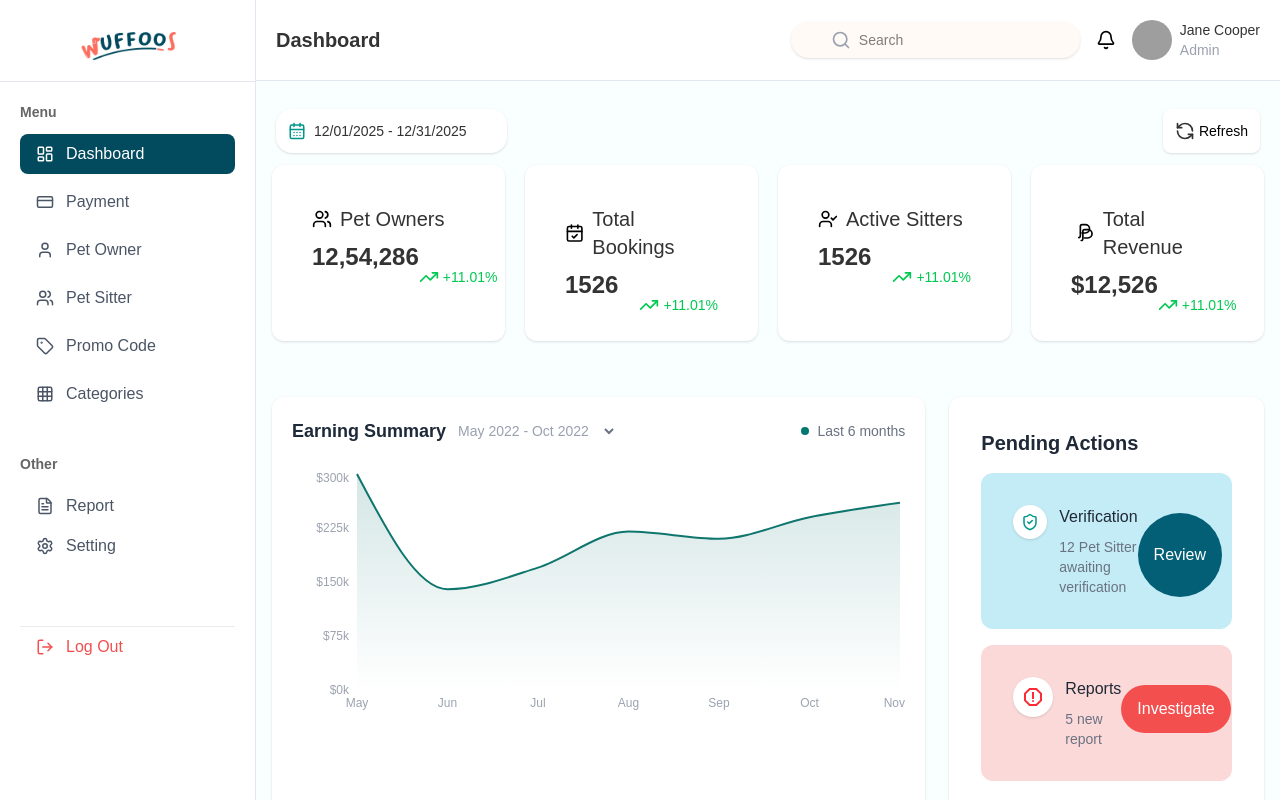
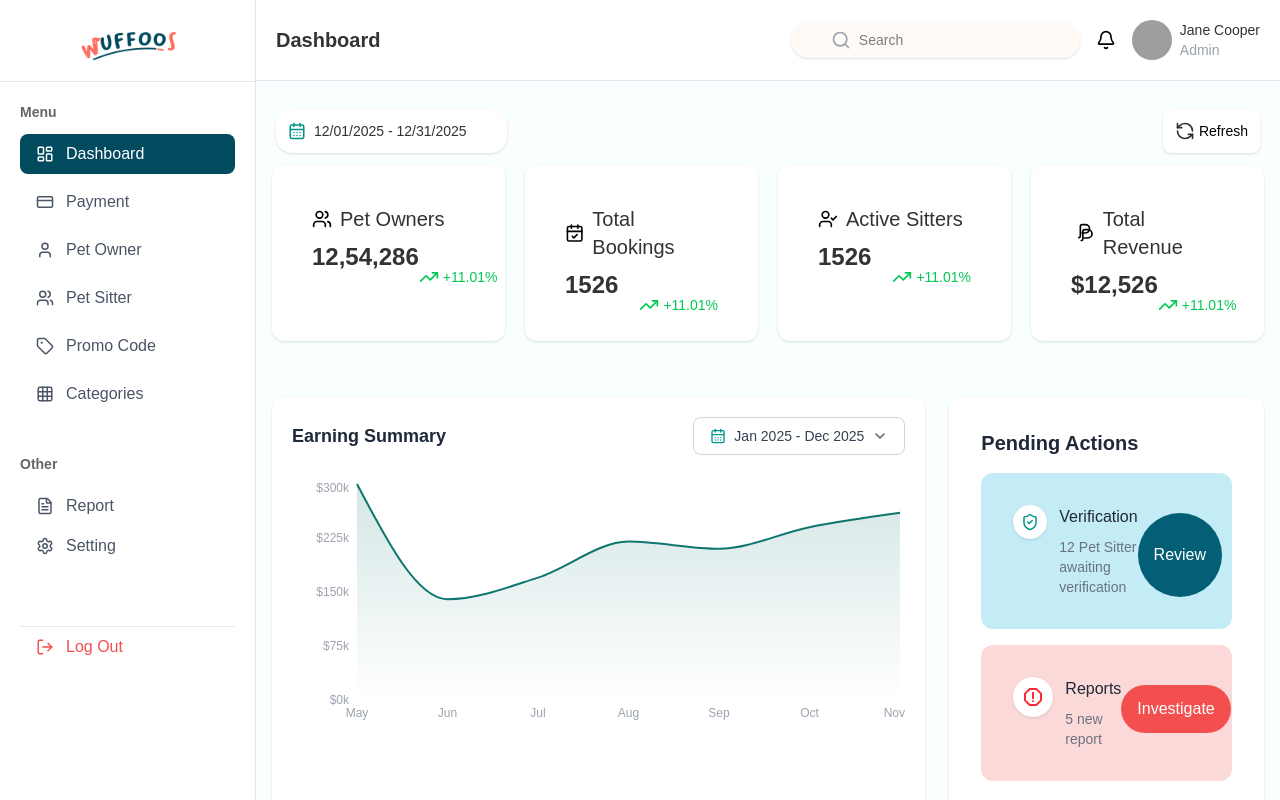
Before and after one commit to Topan-Roy/pet-care-DB, a React (Vite) app: page /dashboard in a window 1280 px wide. Shown: the top 800 px of the page. Built offline with nearby package versions, Linux system fonts and the light colour scheme; grey boxes are pictures that could not be loaded.

Commit message:
added Earning Summary calendar update

```diff
--- a/src/Components/DashBoardCard.jsx
+++ b/src/Components/DashBoardCard.jsx
@@ -44,7 +44,6 @@ const DashBoardCard = () => {
                 </button>
             </div>
             <div className="grid grid-cols-1 md:grid-cols-4 gap-5 mb-6">
-                {/* Card 1 */}
                 <div className="bg-white p-10 rounded-xl shadow-sm">
                     <div className="flex items-center gap-2 text-sm">
                         <Users size={20} className=" " />
@@ -58,7 +57,6 @@ const DashBoardCard = () => {
                         </div>
                     </div>
                 </div>
-                {/* Card 2 */}
                 <div className="bg-white p-10 rounded-xl shadow-sm">
                     <div className="flex items-center gap-2 text-sm">
                         <CalendarCheck size={20} className="" />
@@ -72,7 +70,6 @@ const DashBoardCard = () => {
                         </div>
                     </div>
                 </div>
-                {/* Card 3 */}
                 <div className="bg-white p-10 rounded-xl shadow-sm">
                     <div className="flex items-center gap-2 text-sm">
                         <UserCheck size={20} className="" />
@@ -86,7 +83,6 @@ const DashBoardCard = () => {
                         </div>
                     </div>
                 </div>
-                {/* Card 4 */}
                 <div className="bg-white p-10 rounded-xl shadow-sm">
                     <div className="flex items-center gap-2 text-sm">
                         <svg
--- a/src/Components/EarningSummary.jsx
+++ b/src/Components/EarningSummary.jsx
@@ -1,15 +1,30 @@
-import React from 'react';
-import { AreaChart, Area, XAxis, YAxis, Tooltip, ResponsiveContainer, } from "recharts";
-import { MdOutlineReportGmailerrorred } from 'react-icons/md';
-import {  ShieldCheck } from 'lucide-react';
-import { Link } from 'react-router';
-
-
-
-
-
+import React, { useState } from "react";
+import { AreaChart, Area, XAxis, YAxis, Tooltip, ResponsiveContainer } from "recharts";
+import { CalendarDays, ShieldCheck, ChevronDown, AlertCircle } from "lucide-react";
+import { Link } from "react-router";
+import { MdOutlineReportGmailerrorred } from "react-icons/md";
 
 const EarningSummary = () => {
+    const currentDate = new Date();
+    const currentMonth = currentDate.getMonth();
+    const currentYear = currentDate.getFullYear();
+
+    const [isCalendarOpen, setIsCalendarOpen] = useState(false);
+    const [startMonth, setStartMonth] = useState(0);
+    const [startYear, setStartYear] = useState(currentYear);
+    const [endMonth, setEndMonth] = useState(currentMonth);
+    const [endYear, setEndYear] = useState(currentYear);
+    const months = [
+        'Jan', 'Feb', 'Mar', 'Apr', 'May', 'Jun',
+        'Jul', 'Aug', 'Sep', 'Oct', 'Nov', 'Dec'
+    ];
+    const years = Array.from({ length: 10 }, (_, i) => 2020 + i);
+    const formatDateRange = () => {
+        return `${months[startMonth]} ${startYear} - ${months[endMonth]} ${endYear}`;
+    };
+    const handleApply = () => {
+        setIsCalendarOpen(false);
+    };
     const data = [
         { month: "May", value: 300000 },
         { month: "Jun", value: 140000 },
@@ -21,29 +36,100 @@ const EarningSummary = () => {
     ];
     return (
         <div className="grid grid-cols-1 md:grid-cols-3 gap-6 p-4">
-                                <div className="md:col-span-2 bg-[#FFFFFF] p-5 rounded-xl shadow-sm ">
+            <div className="md:col-span-2 bg-[#FFFFFF] p-5 rounded-xl shadow-sm">
                 <div className="flex justify-between items-center mb-6">
-                                        <div className="flex items-center gap-3">
-                                            <h2 className="text-lg font-semibold text-gray-800">
-                                                Earning Summary
-                                            </h2>
-                                            <div className="flex items-center gap-2">
-                                                <p className="text-sm text-gray-400">
-                                                    May 2022 - Oct 2022
-                                                </p>
-                                                <select className="text-sm text-gray-500 bg-transparent outline-none cursor-pointer">
-                                                    <option></option>
-                                                    <option></option>
-                                                    <option></option>
+                    <h2 className="text-lg font-semibold text-gray-800">Earning Summary</h2>
+
+                    <div className="relative">
+                        <button
+                            onClick={() => setIsCalendarOpen(!isCalendarOpen)}
+                            className="flex items-center gap-2 px-4 py-2 bg-white border border-gray-300 rounded-lg hover:bg-gray-50 transition-colors"
+                        >
+                            <CalendarDays className="w-4 h-4 text-teal-600" />
+                            <span className="text-sm font-medium text-gray-700">
+                                {formatDateRange()}
+                            </span>
+                            <ChevronDown className={`w-4 h-4 text-gray-600 transition-transform ${isCalendarOpen ? 'rotate-180' : ''}`} />
+                        </button>
+
+                        {isCalendarOpen && (
+                            <>
+                                <div
+                                    className="fixed inset-0 z-10"
+                                    onClick={() => setIsCalendarOpen(false)}
+                                />
+                                <div className="absolute right-0 mt-2 w-80 bg-white border border-gray-200 rounded-lg shadow-lg z-20 p-4">
+                                    <div className="space-y-4">
+                                        <div>
+                                            <label className="block text-sm font-medium text-gray-700 mb-2">
+                                                Start Date
+                                            </label>
+                                            <div className="grid grid-cols-2 gap-3">
+                                                <select
+                                                    value={startMonth}
+                                                    onChange={(e) => setStartMonth(Number(e.target.value))}
+                                                    className="px-3 py-2 border border-gray-300 rounded-md focus:outline-none focus:ring-2 focus:ring-teal-500 text-sm"
+                                                >
+                                                    {months.map((month, idx) => (
+                                                        <option key={idx} value={idx}>{month}</option>
+                                                    ))}
+                                                </select>
+                                                <select
+                                                    value={startYear}
+                                                    onChange={(e) => setStartYear(Number(e.target.value))}
+                                                    className="px-3 py-2 border border-gray-300 rounded-md focus:outline-none focus:ring-2 focus:ring-teal-500 text-sm"
+                                                >
+                                                    {years.map((year) => (
+                                                        <option key={year} value={year}>{year}</option>
+                                                    ))}
                                                 </select>
                                             </div>
                                         </div>
-                                        <div className="flex items-center gap-2 text-sm text-gray-500">
-                                            <span className="w-2 h-2 rounded-full bg-teal-700"></span>
-                                            Last 6 months
+                                        <div>
+                                            <label className="block text-sm font-medium text-gray-700 mb-2">
+                                                End Date
+                                            </label>
+                                            <div className="grid grid-cols-2 gap-3">
+                                                <select
+                                                    value={endMonth}
+                                                    onChange={(e) => setEndMonth(Number(e.target.value))}
+                                                    className="px-3 py-2 border border-gray-300 rounded-md focus:outline-none focus:ring-2 focus:ring-teal-500 text-sm"
+                                                >
+                                                    {months.map((month, idx) => (
+                                                        <option key={idx} value={idx}>{month}</option>
+                                                    ))}
+                                                </select>
+                                                <select
+                                                    value={endYear}
+                                                    onChange={(e) => setEndYear(Number(e.target.value))}
+                                                    className="px-3 py-2 border border-gray-300 rounded-md focus:outline-none focus:ring-2 focus:ring-teal-500 text-sm"
+                                                >
+                                                    {years.map((year) => (
+                                                        <option key={year} value={year}>{year}</option>
+                                                    ))}
+                                                </select>
                                             </div>
                                         </div>
-                                    {/* Chart */}
+                                        <div className="flex gap-2 pt-2">
+                                            <button
+                                                onClick={() => setIsCalendarOpen(false)}
+                                                className="flex-1 px-4 py-2 text-sm font-medium text-gray-700 bg-gray-100 rounded-md hover:bg-gray-200 transition-colors"
+                                            >
+                                                Cancel
+                                            </button>
+                                            <button
+                                                onClick={handleApply}
+                                                className="flex-1 px-4 py-2 text-sm font-medium text-white bg-teal-600 rounded-md hover:bg-teal-700 transition-colors"
+                                            >
+                                                Apply
+                                            </button>
+                                        </div>
+                                    </div>
+                                </div>
+                            </>
+                        )}
+                    </div>
+                </div>
                 <div className="w-full h-64">
                     <ResponsiveContainer width="100%" height="100%">
                         <AreaChart data={data}>
@@ -53,34 +139,22 @@ const EarningSummary = () => {
                                     <stop offset="100%" stopColor="#0f766e" stopOpacity={0} />
                                 </linearGradient>
                             </defs>
-                                                <XAxis
-                                                    dataKey="month"
-                                                    axisLine={false}
-                                                    tickLine={false}
-                                                    tick={{ fill: "#9ca3af", fontSize: 12 }}
-                                                />
+                            <XAxis dataKey="month" axisLine={false} tickLine={false} tick={{ fill: "#9ca3af", fontSize: 12 }} />
                             <YAxis
                                 axisLine={false}
                                 tickLine={false}
                                 tick={{ fill: "#9ca3af", fontSize: 12 }}
                                 tickFormatter={(v) => `$${v / 1000}k`}
                             />
-                                                <Tooltip
-                                                    formatter={(value) => `$${value.toLocaleString()}`}
-                                                />
-
-                                                <Area
-                                                    type="monotone"
-                                                    dataKey="value"
-                                                    stroke="#0f766e"
-                                                    strokeWidth={2}
-                                                    fill="url(#colorValue)"
-                                                />
+                            <Tooltip formatter={(value) => `$${value.toLocaleString()}`} />
+                            <Area type="monotone" dataKey="value" stroke="#0f766e" strokeWidth={2} fill="url(#colorValue)" />
                         </AreaChart>
                     </ResponsiveContainer>
                 </div>
             </div>
-                                <div className="space-y-4  bg-[#FFFFFF] rounded-xl shadow-sm p-8">
+
+            {/* Pending Actions */}
+            <div className="space-y-4 bg-[#FFFFFF] rounded-xl shadow-sm p-8">
                 <p className='font-semibold text-xl text-[#1F2937]'>Pending Actions</p>
                 <div className="flex justify-between bg-[#1BB6DB42] p-8 rounded-xl">
                     <div className="flex items-start gap-3">
@@ -100,12 +174,11 @@ const EarningSummary = () => {
                 </div>
                 <div className="flex justify-between bg-[#FCD9D9] p-8 rounded-xl">
                     <div className="flex items-start gap-3">
-
                         <div className="bg-white p-2 rounded-full shadow-sm">
                             <MdOutlineReportGmailerrorred size={24} className="text-red-500" />
                         </div>
                         <div>
-                                                <p className="font-medium text-[#1F2937] mb-2  text-md">
+                            <p className="font-medium text-[#1F2937] mb-2 text-md">
                                 Reports
                             </p>
                             <p className="text-sm text-gray-500">
@@ -118,10 +191,10 @@ const EarningSummary = () => {
                             Investigate
                         </button>
                     </Link>
+
                 </div>
             </div>
         </div>
     );
 };
-
 export default EarningSummary;
```
Lines whose indentation alone changed are shown as unchanged.
